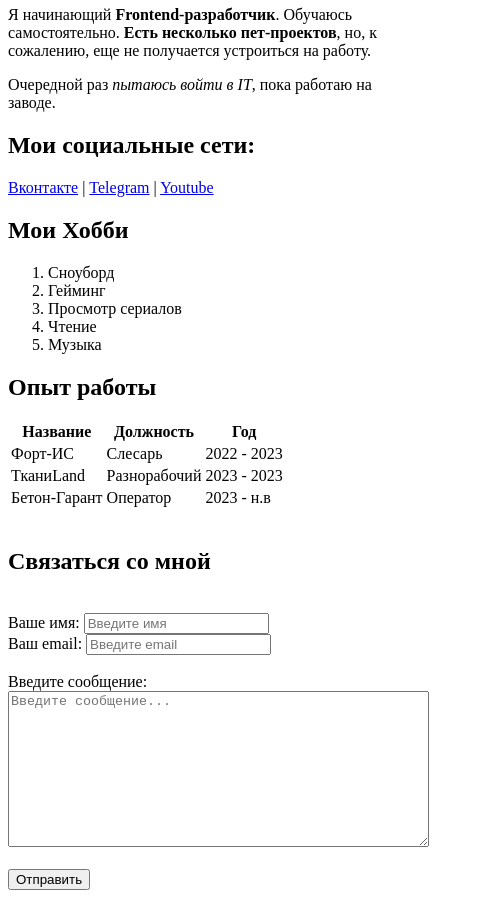
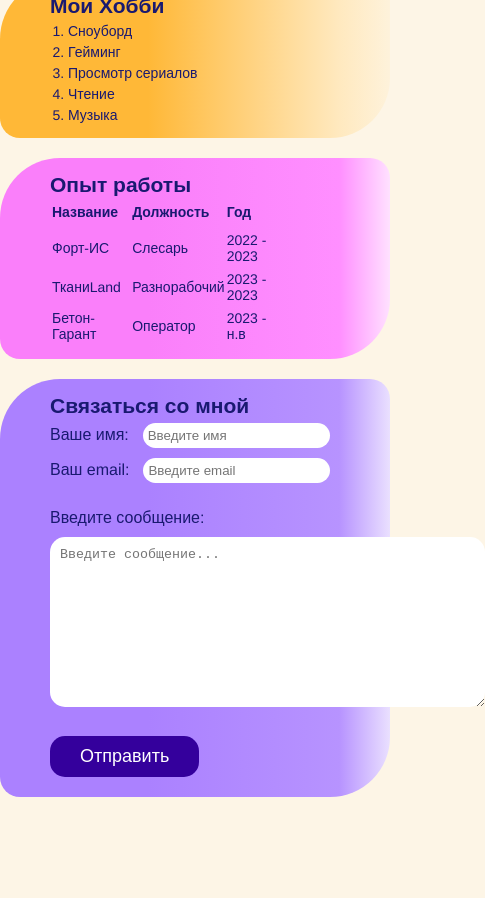
Before and after one commit to AntonSorok/resume, a plain HTML site: page index.html in a window 390 px wide. Shown: the part 386-1284 px from the top of the page, 485 px wide, since content can reach past the window. After the commit the page ends 1208 px from the top, so only its background shows below. Drawn offline with nearby package versions, Linux system fonts and the light colour scheme.

Commit message:
add styles

```diff
--- a/index.html
+++ b/index.html
@@ -5,10 +5,14 @@
     <meta name="viewport" content="width=device-width, initial-scale=1.0">
     <meta name="keywords" content="Frontend, developing, resume, bio, Anton">
     <meta name="description" content="Этой мой сайт резюме, на котором представлены мои работы.">
+    <link rel="stylesheet" href="style.css">
     <title>Resume</title>
 </head>
 <body>
-    <img src="/img/photo.jpg" alt="myPhoto" width="200px">
+    <div class="container">
+        <div class="info">
+            <img class="avatar" src="/img/photo.jpg" alt="myPhoto">
+            <div class="info-text">
                 <h1>Сорокин Антон</h1>
                 <p>Я начинающий <strong>Frontend-разработчик</strong>. Обучаюсь самостоятельно. <strong>Есть несколько пет-проектов</strong>, но, к сожалению, еще не получается устроиться на работу.</р>
                 <p>Очередной раз <em>пытаюсь войти в IT</em>, пока работаю на заводе.</p>
@@ -18,6 +22,10 @@
                     <a href="https://t.me/Sorok_Antonov" target="_blank">Telegram</a> |
                     <a href="https://www.youtube.com/channel/UC_PdIaPBDlqYTd3k8Xef45Q" target="_blank">Youtube</a>
                 </P>
+            </div>
+
+            </div>
+            <div class="card hobby">
                 <h2>Мои Хобби</h2>
                 <ol>
                     <li>Сноуборд</li>
@@ -26,7 +34,8 @@
                     <li>Чтение</li>
                     <li>Музыка</li>
                 </ol>
-
+            </div>
+            <div class="card work">
                 <h2>Опыт работы</h2>
                 <table>
             <thead>
@@ -55,30 +64,33 @@
 
             </tbody>
             </table>
-<br />
+        </div>
 
+        <div class="card contact">
             <h2>Связаться со мной</h2>
 
-<br />
             <form>
-    <div>
+                <div class="input-field">
                     <label for="name">Ваше имя:</label>
                     <input id='name' type="text" placeholder="Введите имя">
                 </div>
-    <div>
+                <div class="input-field">
                     <label for="email">Ваш email:</label>
                     <input id='email' type="email" placeholder="Введите email">
                 </div>
                 <br />
-    <div>
+                <div class="input-field">
                     <label for="text">Введите сообщение:</label>
                     <br />
                     <textarea name="text" id="text" placeholder="Введите сообщение..." rows="10" cols="50" ></textarea>
 
                 </div>
             <br />
-<button type="submit">Отправить</button>
+            <button class="btn"  type="submit">Отправить</button>
             </form>
 
+        </div>
+
+    </container>
 </body>
 </html>
--- /dev/null
+++ b/style.css
@@ -0,0 +1,209 @@
+@import url('https://fonts.googleapis.com/css2?family=Arimo:ital,wght@0,400..700;1,400..700&display=swap');
+
+* {
+    margin: 0;
+    padding: 0 ;
+
+}
+
+body{
+    font-size: 16px;
+    font-family: 'Arimo', sans-serif;
+    font-weight: normal;
+    color: #191970;
+    background: #FDF5E6;
+}
+
+h1,h2,h3{
+    padding: 10px 0;
+}
+
+li{
+    margin-left: 18px;
+}
+
+a {
+    font-size: 16px;
+    letter-spacing: 1px;
+    font-weight: bold;
+    color: maroon;
+    text-decoration: none;
+}
+
+a:visited{
+    color:red
+}
+
+a:hover{
+    color: rgb(140, 151, 255);
+}
+
+a:active{
+    color:rgb(38, 0, 255)
+}
+
+
+
+.container{
+    max-width: 800px;
+    margin: auto;
+    margin-top: 50px;
+    margin-bottom: 50px;
+}
+
+.avatar{
+    width: 300px;
+    box-shadow: 4px 4px 14px rgba(0, 0, 0, 0.25);
+    border-radius: 25px;
+}
+.info{
+    padding-bottom: 40px;
+    display: flex;
+    gap: 50px;
+    align-items: end;
+}
+
+.info-text{
+    margin: 20px 0;
+}
+
+
+
+.info-text p{
+    font-size: 14px;
+    font-weight: normal;
+    color: #A5A5C5;
+}
+
+
+.card   {
+    border-radius: 60px 20px 60px 20px;
+    background: #A5A5C5;
+    padding: 10px 50px;
+    margin-bottom: 20px;
+}
+
+.hobby{
+    background: linear-gradient(90deg, rgba(255,184,55,1) 38%, rgba(255,233,191,1) 87%, rgba(254,242,219,1) 100%);
+
+}
+
+ol li{
+    padding-bottom: 5px;
+}
+
+.work{
+    background: linear-gradient(90deg, rgba(250,127,250,1) 38%, rgba(255,143,255,1) 87%, rgba(255,225,255,1) 100%);
+}
+
+.contact {
+    background: linear-gradient(90deg, rgb(171, 129, 255) 38%, rgba(183,147,255,1) 87%, rgba(234,224,255,1) 100%);
+    padding-bottom: 20px;
+}
+
+.contact label{
+    font-size: 18px;
+    padding-right: 10px;
+}
+
+.contact input {
+    padding: 5px;
+    border-radius: 15px;
+    border: none
+
+}
+.input-field{
+    padding-bottom: 10px;
+}
+
+textarea{
+    margin-top: 10px;
+    padding:10px;
+    border-radius: 15px;
+    border: none
+}
+
+
+
+.btn{
+    padding: 10px 30px;
+    border-radius: 15px;
+    background: rgb(52, 0, 156);
+    color: white;
+    font-size: 20px;
+    border:none;
+    cursor: pointer;
+    font-family: inherit;
+}
+
+.btn:hover{
+transition: all 0.5s;
+background:#5d0092;
+}
+
+.btn:active{
+    background-color: plum;
+    color:black
+}
+
+table {
+    width: 80%;
+
+}
+
+table td{
+    text-align: left;
+    padding: 0 0 5px 0;
+}
+
+table th{
+    text-align: left;
+    padding-bottom: 10px;
+
+}
+
+table td:hover{
+    background: #dea6ff;
+}
+
+
+@media (max-width: 650px) {
+    body{
+        font-size: 14px;
+    }
+
+    h1,h2,h3{
+        padding: 5px 0;
+    }
+
+    li{
+        margin-left: 18px;
+    }
+
+    a {
+        font-size: 14px;
+    }
+
+    .container{
+        max-width: 600px;
+        margin: auto;
+        margin-top: 25px;
+        margin-bottom: 25px;
+    }
+
+         .avatar{
+        width: 150px;
+    }
+    .info{
+        gap: 25px;
+    }
+    .contact label{
+        font-size: 16px;
+    }
+
+    .btn{
+        font-size: 18px;
+    }
+
+
+}
```
Lines whose indentation alone changed are shown as unchanged.
